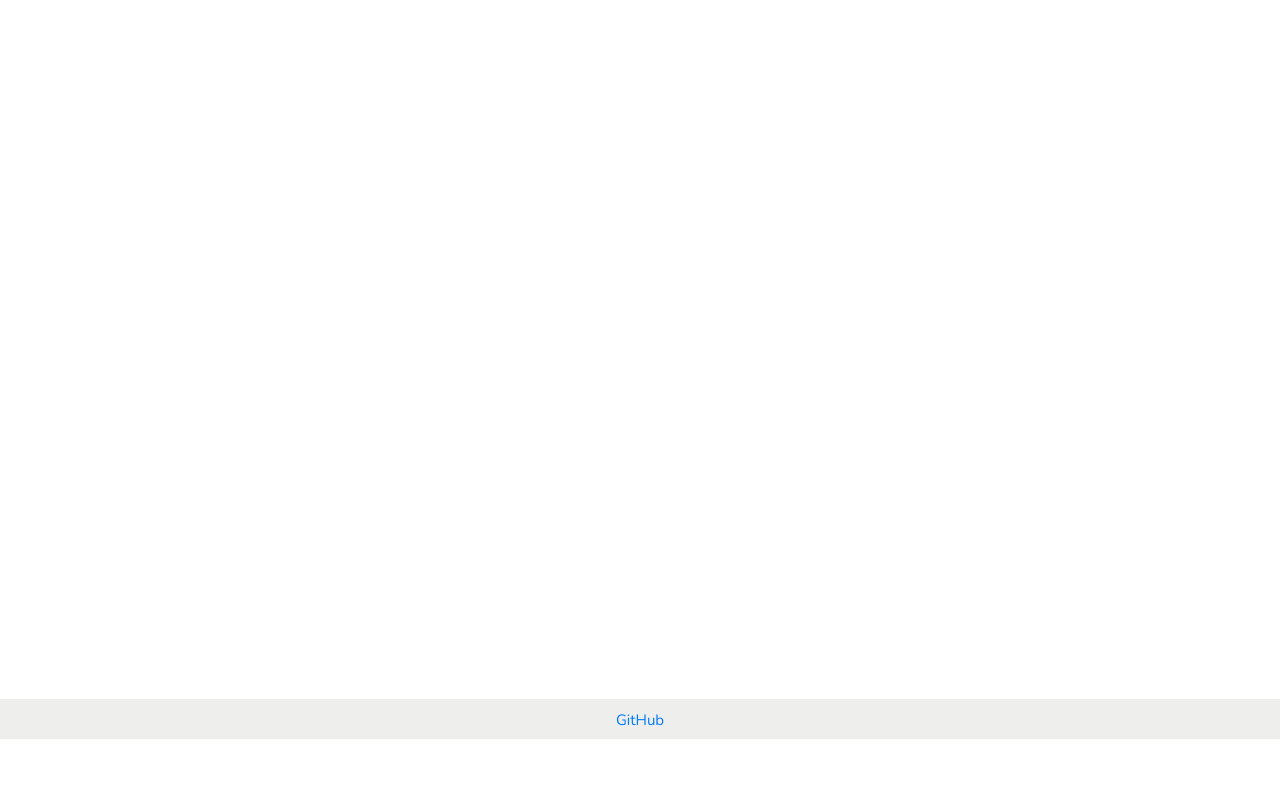
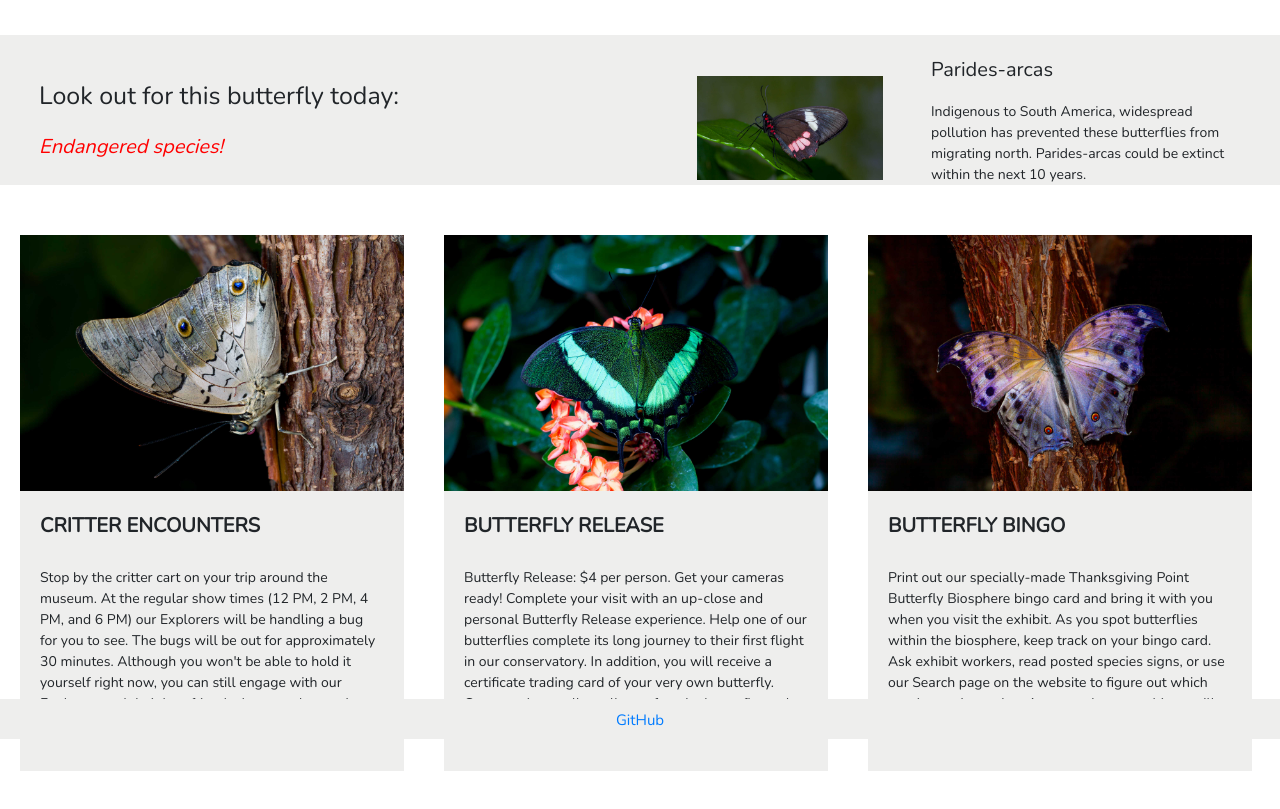
Before and after one commit to emmetuft/butterflies, a plain HTML site: page html/activity.html in a window 1280 px wide. Shown: the part 61-870 px from the top of the page. Before the commit the page ends 800 px from the top, so only its background shows below. Drawn offline with nearby package versions, Linux system fonts and the light colour scheme.

Commit message:
Created activity page

```diff
--- a/css/styles.css
+++ b/css/styles.css
@@ -195,6 +195,56 @@
     font-size: 14px;
 }
 
+.banner {
+    display: flex;
+    justify-content: space-around;
+    align-items: center;
+    flex-wrap: wrap;
+    height: 150px;
+    padding: 20px;
+    background-color: #eeeeed;
+    margin-top: 30px;
+    margin-bottom: 30px;
+}
+
+.banner-text {
+    width: 50%;
+    font-size: 25px;
+}
+
+.banner-img {
+    width: 15%;
+}
+
+.banner-species {
+    width: 25%;
+    font-size: 20px;
+    margin-left: 10px;
+}
+
+.endangered {
+    font-size: 20px;
+    color: red;
+    font-style: italic;
+}
+
+.activity-container {
+    width: 30%;
+    margin: 20px;
+    background-color: #eeeeed;
+}
+
+.activity-heading {
+    font-size: 20px;
+    font-weight: bold;
+    padding: 20px 20px 10px 20px;
+}
+
+.activity-text {
+    font-size: 14px;
+    padding: 0 20px 20px 20px;
+}
+
 .footer {
     position: fixed;
     left: 0;
@@ -264,4 +314,27 @@
         column-count: 1;
     }
 
+    .banner {
+        height: 500px;
+    }
+
+    .banner-text {
+        width: 100%;
+        font-size: 35px;
+    }
+
+    .banner-img {
+        width: 100%;
+    }
+
+    .banner-species {
+        width: 100%;
+        font-size: 20px;
+    }
+
+    .activity-container {
+        width: 100%;
+        margin: 10px;
+    }
+
 }
--- a/html/activity.html
+++ b/html/activity.html
@@ -37,6 +37,48 @@
     </div>
   </nav>
 
+  <div class="space-container">
+
+    <div class="banner">
+      <div class="banner-text">
+        <p>Look out for this butterfly today:</p>
+        <p class="endangered">Endangered species!</p>
+      </div>
+      <div class="banner-img">
+        <img class="flex-img" src="/photos/parides-arcas.jpg" alt="parides-arcas">
+      </div>
+      <div class="banner-species">
+        <p>Parides-arcas</p>
+        <p class="species-info">Indigenous to South America, widespread pollution has prevented these butterflies from migrating north. Parides-arcas could be extinct within the next 10 years.</p>
+      </div>
+    </div>
+
+    <div class="flex-grid">
+      <div class="activity-container">
+        <img class="flex-img" src="/photos/prepona-omphale.jpg" alt="prepona-omphale">
+        <p class="activity-heading">CRITTER ENCOUNTERS</p>
+        <p class="activity-text">
+          Stop by the critter cart on your trip around the museum. At the regular show times (12 PM, 2 PM, 4 PM, and 6 PM) our Explorers will be handling a bug for you to see. The bugs will be out for approximately 30 minutes. Although you won't be able to hold it yourself right now, you can still engage with our Explorers and their bug friends. Just stop by anytime during one of these half hour blocks to say hello!
+        </p>
+      </div>
+      <div class="activity-container">
+        <img class="flex-img" src="/photos/papilio-palinurus.jpg" alt="papilio-palinurus">
+        <p class="activity-heading">BUTTERFLY RELEASE</p>
+        <p class="activity-text">
+          Butterfly Release: $4 per person. Get your cameras ready! Complete your visit with an up-close and personal Butterfly Release experience. Help one of our butterflies complete its long journey to their first flight in our conservatory. In addition, you will receive a certificate trading card of your very own butterfly. Come again to collect all your favorite butterfly cards. Butterfly Biosphere admission not included.
+        </p>
+      </div>
+      <div class="activity-container">
+        <img class="flex-img" src="/photos/salamis-parhassus.jpg" alt="salamis-parhassus">
+        <p class="activity-heading">BUTTERFLY BINGO</p>
+        <p class="activity-text">
+          Print out our specially-made Thanksgiving Point Butterfly Biosphere bingo card and bring it with you when you visit the exhibit. As you spot butterflies within the biosphere, keep track on your bingo card. Ask exhibit workers, read posted species signs, or use our Search page on the website to figure out which species you're seeing. Anyone who gets a bingo will win a prize!
+        </p>
+      </div>
+    </div>
+
+  </div>
+
   <div class="footer">
     <div class="center-items">
       <div class="footer-text"><a href="https://github.com/emmetuft/butterflies/tree/master/butterflies/html">GitHub</a></div>
```
